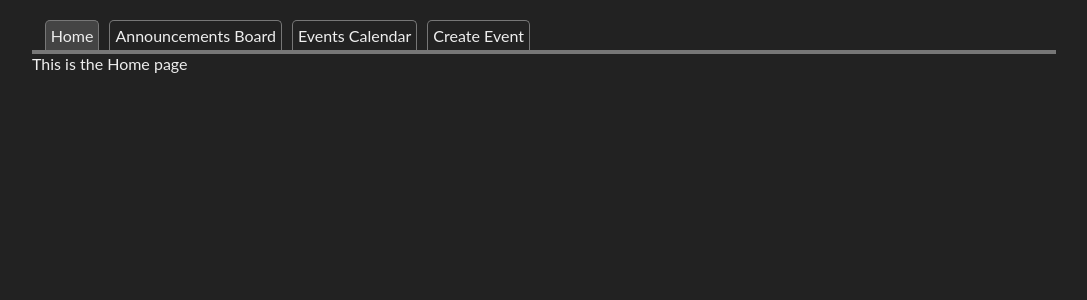
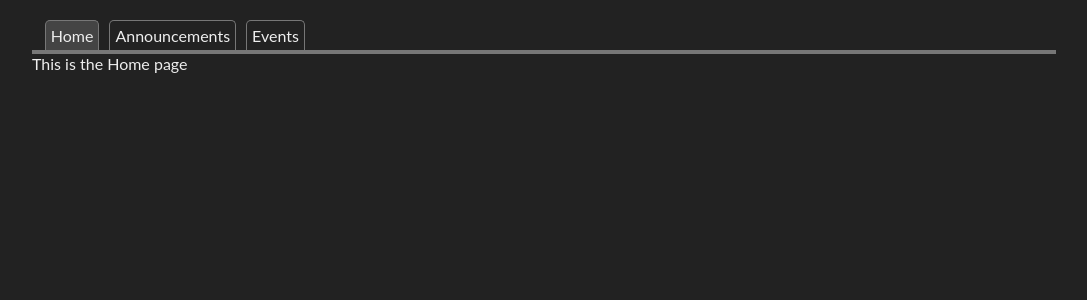
Before and after one commit to blakestone95/AshkeepersRestWebsite, a React app in the folder Ash.FrontEnd/: page /Home in a window 1280 px wide. Shown: the top 300 px of the page, without its empty margins (96-1183 px from the left). Built offline with nearby package versions, Linux system fonts and the light colour scheme.

Commit message:
Change header (nav bar) links to follow new design.  Add dummy page for the EventsBoard and add EventsBoard to path obj.
#42

```diff
--- a/Ash.FrontEnd/src/NavBar/index.jsx
+++ b/Ash.FrontEnd/src/NavBar/index.jsx
@@ -13,7 +13,7 @@ class NavBar extends React.Component {
           className="ash-tab"
           activeClassName="ash-selected"
         >
-          {PATHS.Home.display}
+          Home
         </NavLink>
         <NavLink
           replace
@@ -21,7 +21,7 @@ class NavBar extends React.Component {
           className="ash-tab"
           activeClassName="ash-selected"
         >
-          {PATHS.AnnouncementBoard.display}
+          Announcements
         </NavLink>
         <NavLink
           replace
@@ -29,15 +29,7 @@ class NavBar extends React.Component {
           className="ash-tab"
           activeClassName="ash-selected"
         >
-          {PATHS.EventsCalendar.display}
-        </NavLink>
-        <NavLink
-          replace
-          to={PATHS.CreateEvent.path}
-          className="ash-tab"
-          activeClassName="ash-selected"
-        >
-          {PATHS.CreateEvent.display}
+          Events
         </NavLink>
       </header>
     );
--- /dev/null
+++ b/Ash.FrontEnd/src/events/EventsBoard.jsx
@@ -0,0 +1,9 @@
+import React, { PureComponent } from 'react';
+
+class EventsBoard extends PureComponent {
+  render() {
+    return <div>This is the Event Board page</div>;
+  }
+}
+
+export default EventsBoard;
--- a/Ash.FrontEnd/src/util/paths.js
+++ b/Ash.FrontEnd/src/util/paths.js
@@ -2,6 +2,7 @@ import Home from 'Home';
 import AnnouncementBoard from 'announcements/AnnouncementBoard';
 import CreateAnnouncement from 'announcements/CreateAnnouncement';
 import ViewAnnouncement from 'announcements/ViewAnnouncement';
+import EventsBoard from 'events/EventsBoard';
 import EventsCalendar from 'events/EventsCalendar';
 import CreateEvent from 'events/CreateEvent';
 import ViewEvent from 'events/ViewEvent';
@@ -13,7 +14,7 @@ export const PATHS = {
     display: 'Home',
   },
   AnnouncementBoard: {
-    path: '/Announcements/Board',
+    path: '/Announcements',
     component: AnnouncementBoard,
     display: 'Announcements Board',
   },
@@ -26,6 +27,11 @@ export const PATHS = {
     path: '/Announcements/View',
     component: ViewAnnouncement,
     display: 'View Announcement',
+  },
+  EventsBoard: {
+    path: '/Events',
+    component: EventsBoard,
+    display: 'Events Board',
   },
   EventsCalendar: {
     path: '/Events/Calendar',
```
